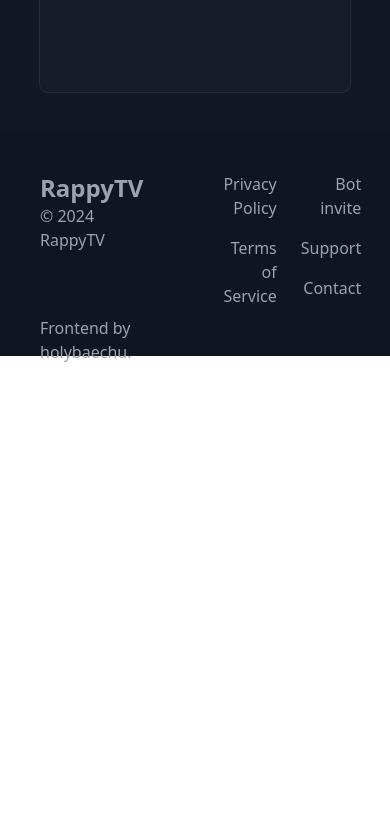
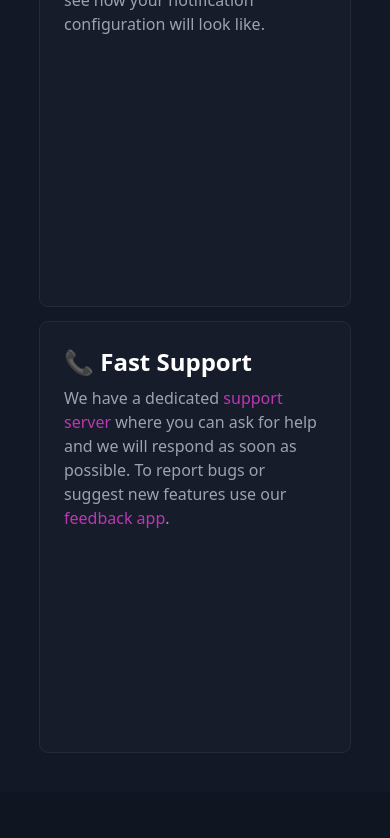
Before and after one commit to RappyBots/Boost-Frontend, a SvelteKit app: page / in a window 390 px wide. Shown: the part 2880-3718 px from the top of the page. Before the commit the page ends 3244 px from the top, so only its background shows below. Built offline with nearby package versions, Linux system fonts and the light colour scheme.

Commit message:
Responsive design

```diff
--- a/src/components/Card.svelte
+++ b/src/components/Card.svelte
@@ -2,7 +2,7 @@
     export let title = "";
 </script>
 
-<div class="h-80 bg-[#ffffff04] rounded-lg outline outline-1 outline-[#cbd5e11a] p-6 space-y-2">
+<div class="h-[430px] lg:h-80 bg-[#ffffff04] rounded-lg outline outline-1 outline-[#cbd5e11a] p-6 space-y-2">
     <div class="text-2xl font-semibold">{title}</div>
     <div class="text-md text-gray-400">
         <slot/>
--- a/src/components/Footer.svelte
+++ b/src/components/Footer.svelte
@@ -1,5 +1,5 @@
-<div class="flex h-56 bg-[#00000025] justify-between">
-    <div class="flex flex-col p-10 h-full space-y-16 text-gray-400">
+<div class="flex bg-[#00000025] flex-col sm:flex-row justify-between">
+    <div class="flex flex-col p-10 space-y-2 text-gray-400">
         <a target="_blank" href="/contact">
             <div class="text-2xl font-semibold">RappyTV</div>
             <div class="text-md">© {new Date().getFullYear()} RappyTV</div>
@@ -9,7 +9,7 @@
     </div>
 
     <!-- Links -->
-    <div class="flex p-10 text-gray-400 text-right space-x-6">
+    <div class="flex p-10 text-gray-400 sm:text-right space-x-4">
         <div class="flex flex-col space-y-4">
             <a href="/docs/privacy">
                 Privacy Policy
```
